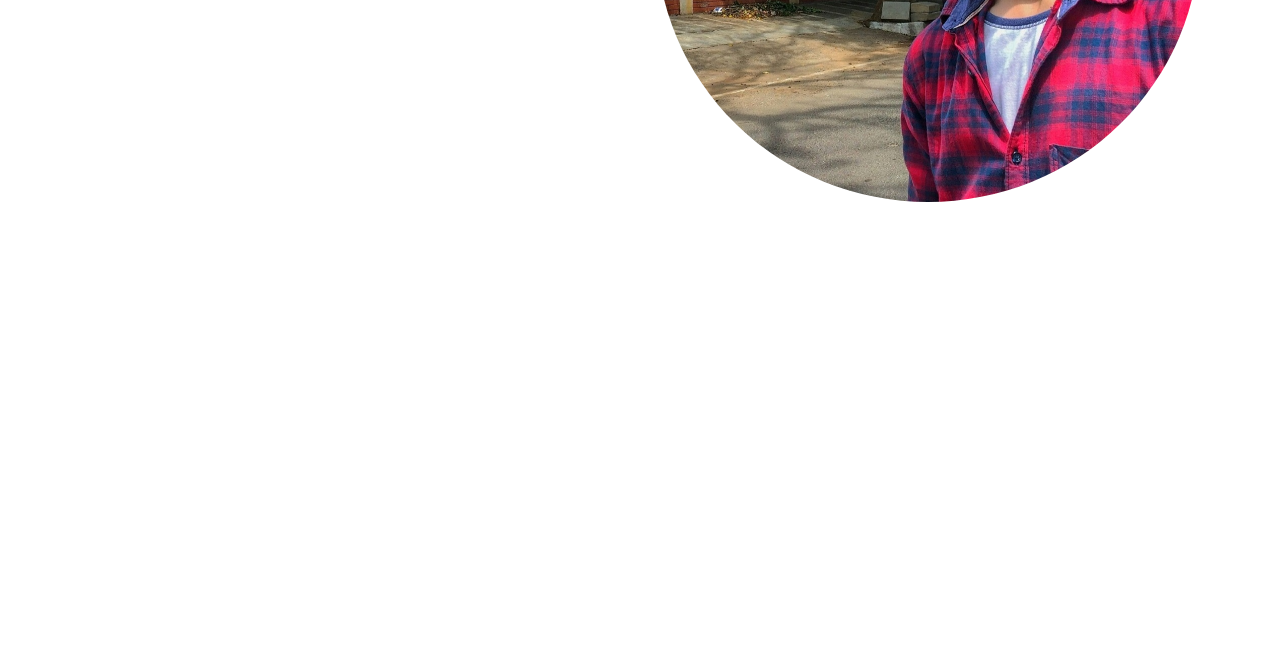
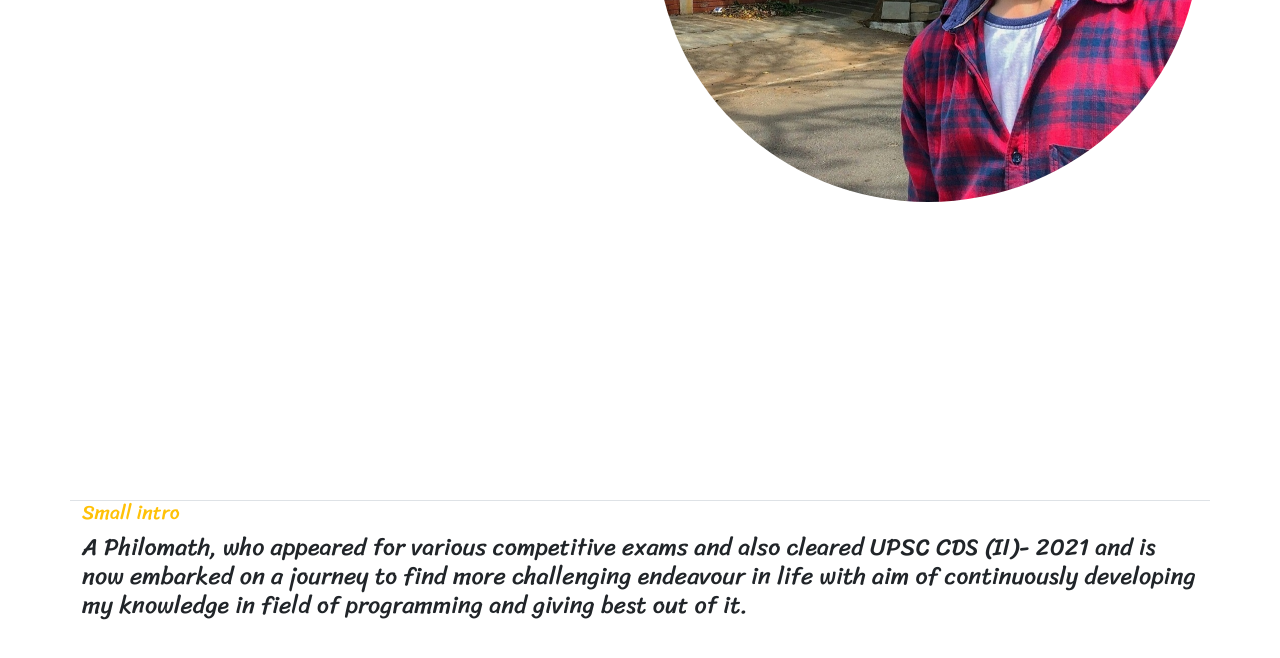
Before and after one commit to vipinkumar66/React_portfolio_project, a React (Create React App) app: page / in a window 1280 px wide. Shown: the part 458-1116 px from the top of the page. Before the commit the page ends 926 px from the top, so only its background shows below. Built offline with nearby package versions, Linux system fonts and the light colour scheme; a web font is replaced by a local one.

Commit message:
added small_intro/animate on scroll

```diff
--- a/package.json
+++ b/package.json
@@ -6,6 +6,7 @@
     "@testing-library/jest-dom": "^5.16.5",
     "@testing-library/react": "^13.4.0",
     "@testing-library/user-event": "^13.5.0",
+    "aos": "^2.3.4",
     "framer-motion": "^8.5.4",
     "react": "^18.2.0",
     "react-dom": "^18.2.0",
--- a/src/components/home/Home.js
+++ b/src/components/home/Home.js
@@ -1,7 +1,14 @@
-import React from 'react'
+import React, { useEffect } from 'react'
 import './home.css'
+import Aos from 'aos'
+import 'aos/dist/aos.css'
 
 export default function Home() {
+
+  useEffect(()=>{
+    Aos.init({duration:1300})
+  },[])
+
   return (
     <div className='home'>
       <div className='main home__container'>
@@ -13,6 +20,14 @@ export default function Home() {
           <img className='author__img' src='images/1674727737645.jpg'></img>
         </div>
       </div>
+      <div className='container intro__container border-top' data-aos="fade-left">
+        <h5 className='small__introheading text-warning'>Small intro</h5>
+        <h4 className='small__intro'>
+          A Philomath, who appeared for various competitive exams and also cleared UPSC CDS (II)-
+          2021 and is now embarked on a journey to find more challenging endeavour in life with aim of
+          continuously developing my knowledge in field of programming and giving best out of it.
+        </h4>
+      </div>
     </div>
   )
 }
--- a/src/components/home/home.css
+++ b/src/components/home/home.css
@@ -65,3 +65,15 @@ transition: 1s ease;
     margin: 0 auto;
   }
 }
+.intro__container{
+  height: 100vh;
+  margin-top: 2rem;
+}
+
+.small__introheading{
+  font-family:'Sriracha', cursive;
+}
+
+.small__intro{
+  font-family: 'Sriracha', cursive;
+}
```
Also changed, not shown: 1 other file (tests, documents, lock files or other folders).
